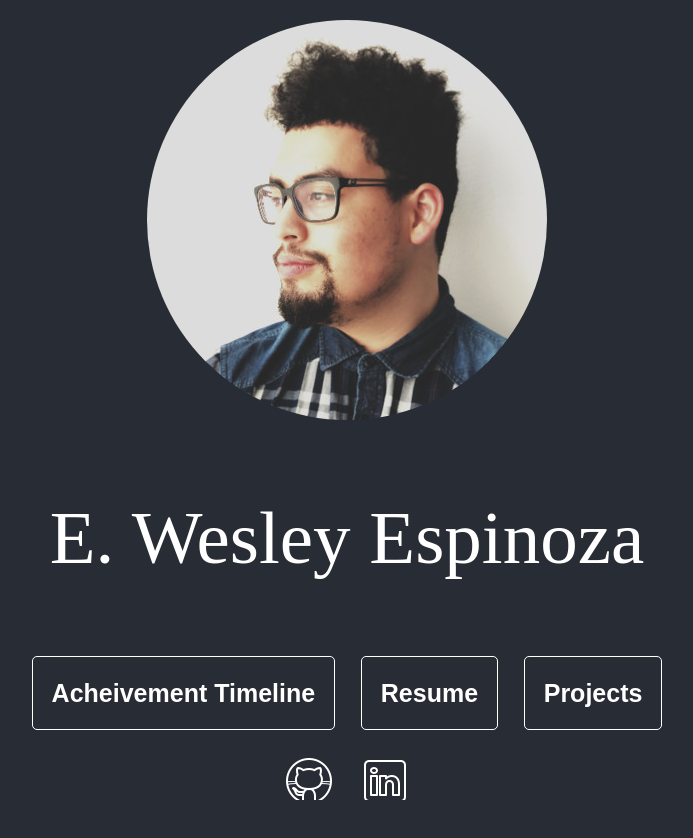
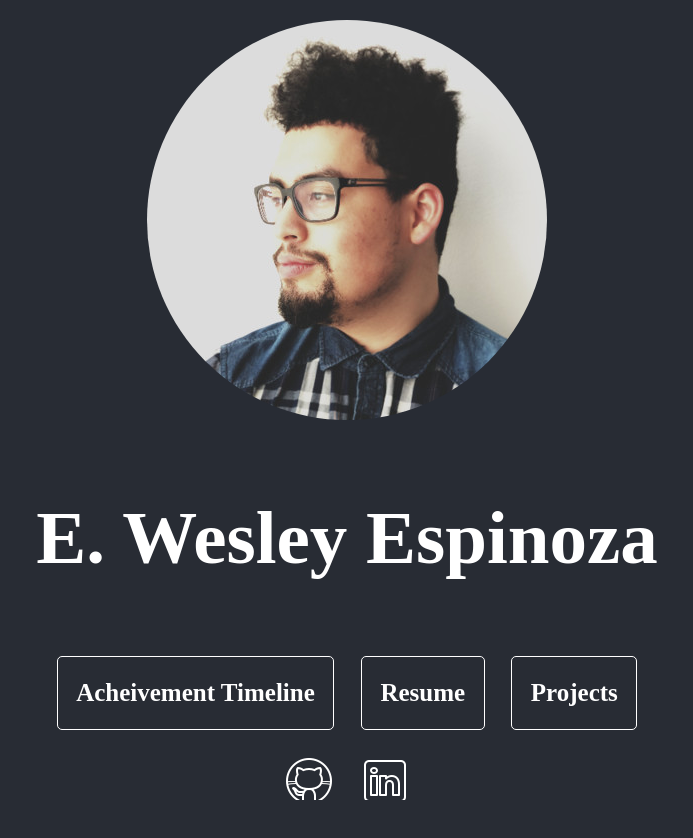
Before and after one commit to WesleyEspinoza/Resume-Site, a React (Create React App) app: page / in a window 1280 px wide. Shown: the top 838 px of the page, without its empty margins (293-986 px from the left). Built offline with nearby package versions, Linux system fonts and the light colour scheme.

Commit message:
small fixes

```diff
--- a/public/index.html
+++ b/public/index.html
@@ -24,7 +24,7 @@
       work correctly both with client-side routing and a non-root public URL.
       Learn how to configure a non-root public URL by running `npm run build`.
     -->
-    <title>React App</title>
+    <title>Wesley Espinoza</title>
   </head>
   <body>
     <noscript>You need to enable JavaScript to run this app.</noscript>
--- a/src/App.css
+++ b/src/App.css
@@ -1,9 +1,14 @@
+:root {
+  --font: "Serling Galleria";
+  --backgroundColor: #282c34;
+}
+
 .App {
   text-align: center;
 }
 
 .App-header {
-  background-color: #282c34;
+  background-color: var(--backgroundColor);
   min-height: 100vh;
   display: flex;
   flex-direction: column;
@@ -15,7 +20,8 @@
 
 p {
   font-size: 75px;
-  font-family: "Nanum Gothic";
+  font-family: var(--font);
+  font-weight: bold;
 }
 
 .SocialIconGroup {
--- a/src/Components/Button/Button.css
+++ b/src/Components/Button/Button.css
@@ -20,6 +20,7 @@ h2 {
     padding-left: 0.5em;
     padding-right: 0.5em;
     font-size: 25px;
+    font-family: var(--font);
 }
 
 .ToolTip {
```
Also changed, not shown: public/manifest.json.
